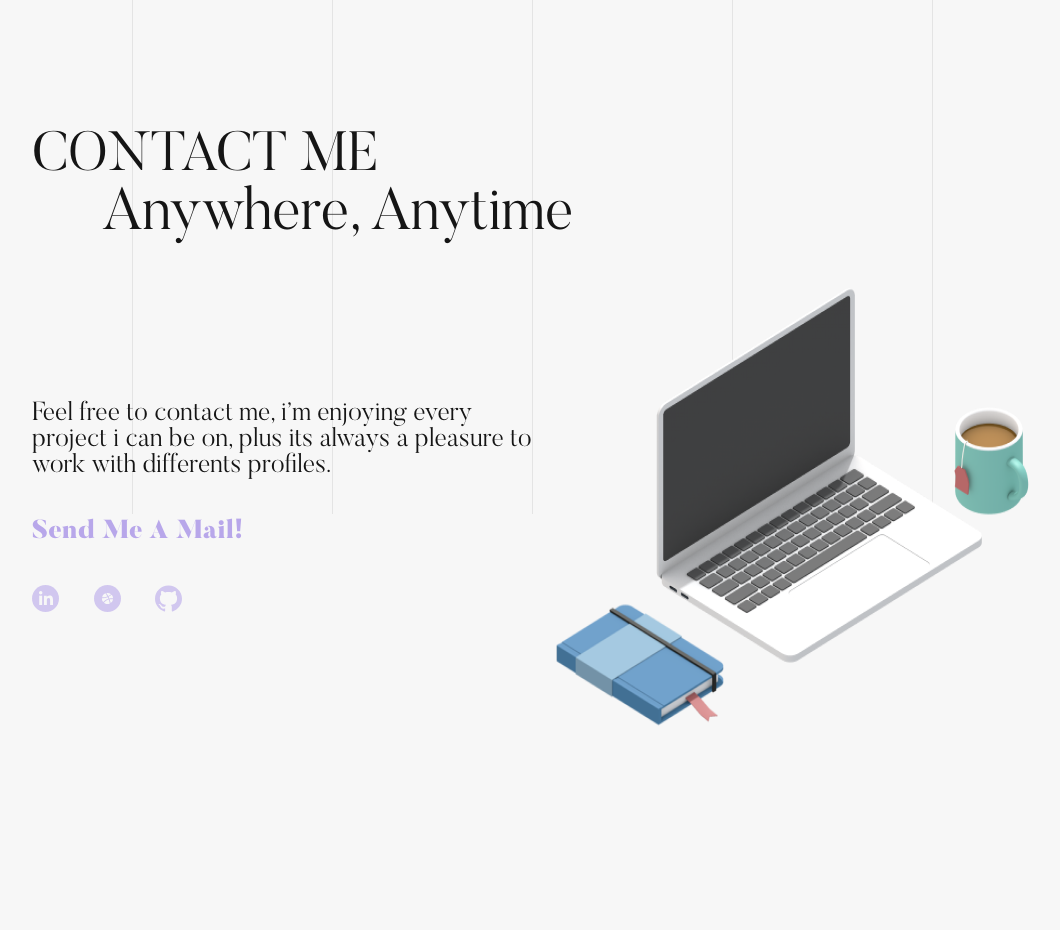
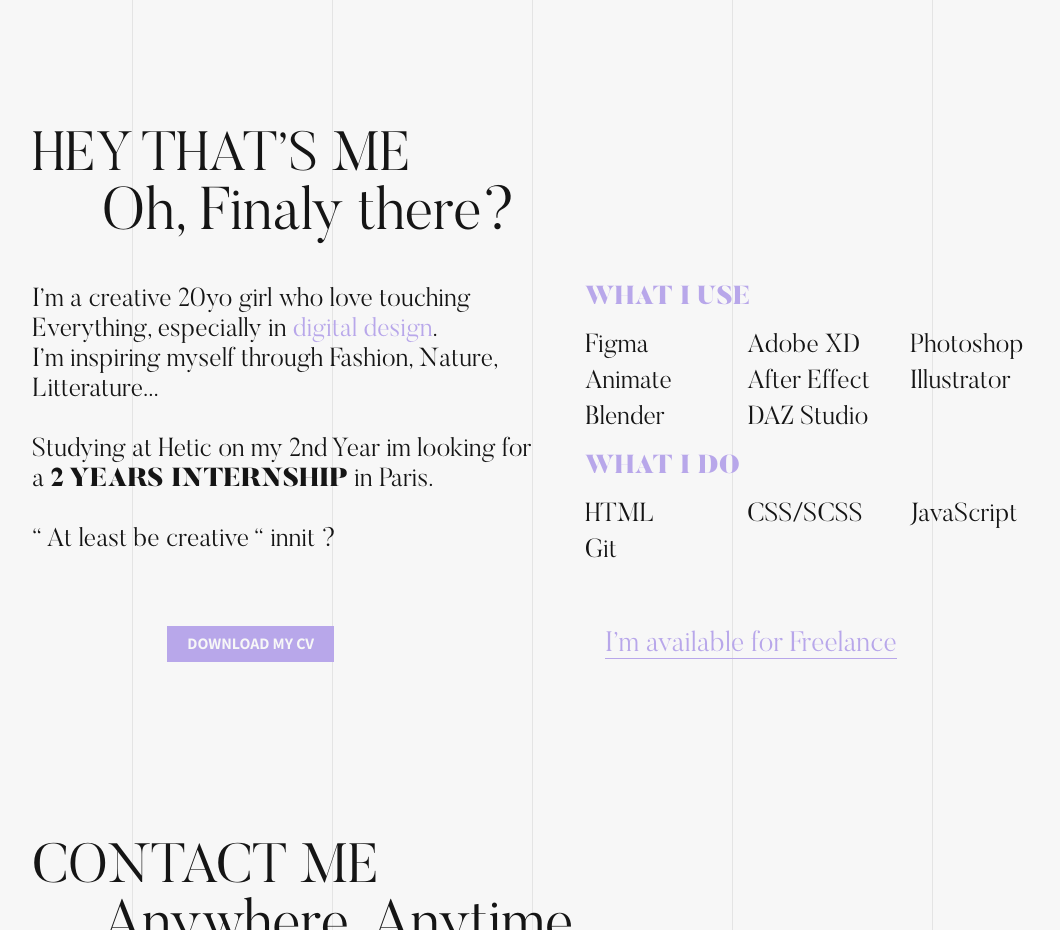
Before and after one commit to MaevaWolff/LinaBLIDI-portfolio, a React (Create React App) app: page / in a window 1280 px wide. Shown: the part 1480-2410 px from the top of the page, without its empty margins (108-1168 px from the left). Before the commit the page ends 2212 px from the top, so only its background shows below. Built offline with nearby package versions, Linux system fonts and the light colour scheme.

Commit message:
add about component section in home page

```diff
--- /dev/null
+++ b/src/components/HomeAbout/HomeAbout.component.jsx
@@ -0,0 +1,52 @@
+import React from 'react';
+
+export default function HomeAbout() {
+  return (
+    <div className='homeAbout'>
+      <h2 className='homeAbout__mainTitle'>HEY THAT’S ME</h2>
+      <h3 className='homeAbout__subTitle'>Oh, Finaly there?</h3>
+      <section className='homeAbout__infos'>
+        <p className='homeAbout__me'>
+          I’m a creative 20yo girl who love touching Everything, especially in
+          <span> digital design</span>. <br /> I’m inspiring myself through
+          Fashion, Nature, Litterature... <br /> <br /> Studying at Hetic on my
+          2nd Year im looking for a <em>2 yEARS INTERNSHIP</em> in Paris.
+          <br />
+          <br /> “ At least be creative “ innit ?
+        </p>
+        <div className='homeAbout__skills'>
+          <div className='homeAbout__container'>
+            <h3 className='homeAbout__what'>WHAT I USE</h3>
+            <div className='homeAbout__items'>
+              <p className='homeAbout__item'>Figma</p>
+              <p className='homeAbout__item'>Adobe XD</p>
+              <p className='homeAbout__item'>Photoshop</p>
+              <p className='homeAbout__item'>Animate</p>
+              <p className='homeAbout__item'>After Effect</p>
+              <p className='homeAbout__item'>Illustrator</p>
+              <p className='homeAbout__item'>Blender</p>
+              <p className='homeAbout__item'>DAZ Studio</p>
+            </div>
+          </div>
+          <div className='homeAbout__container'>
+            <h3 className='homeAbout__what'>WHAT I DO</h3>
+            <div className='homeAbout__items'>
+              <p className='homeAbout__item'>HTML</p>
+              <p className='homeAbout__item'>CSS/SCSS</p>
+              <p className='homeAbout__item'>JavaScript</p>
+              <p className='homeAbout__item'>Git</p>
+            </div>
+          </div>
+        </div>
+      </section>
+      <div className='homeAbout__available'>
+        <a className='homeAbout__cv' href='/'>
+          DOWNLOAD MY CV
+        </a>
+        <a className='homeAbout__freelance' href='/'>
+          I’m available for Freelance
+        </a>
+      </div>
+    </div>
+  );
+}
--- /dev/null
+++ b/src/components/HomeAbout/HomeAbout.scss
@@ -0,0 +1,113 @@
+.homeAbout {
+  width: 100%;
+  margin-top: 70px;
+  @include medium {
+    margin-top: 125px;
+  }
+  @include large {
+    margin-top: 180px;
+  }
+  &__mainTitle {
+    font-size: 30px;
+    text-transform: uppercase;
+    @include medium {
+      font-size: 45px;
+    }
+    @include large {
+      font-size: 55px;
+    }
+  }
+  &__subTitle {
+    margin-left: 70px;
+    font-size: 25px;
+    @include medium {
+      font-size: 40px;
+    }
+    @include large {
+      font-size: 60px;
+    }
+  }
+  &__infos {
+    display: flex;
+    flex-direction: column;
+    margin-top: 40px;
+    font-size: 14px;
+    @include medium {
+      flex-direction: row;
+      justify-content: space-between;
+      font-size: 20px;
+    }
+    @include large {
+      font-size: 26px;
+    }
+  }
+  &__me {
+    em {
+      font-weight: 800;
+      text-transform: uppercase;
+    }
+    span {
+      color: var(--primary-color);
+    }
+    @include medium {
+      width: 50%;
+
+      line-height: 30px;
+    }
+  }
+  &__skills {
+    margin-top: 20px;
+    @include medium {
+      margin-top: 0;
+    }
+  }
+  &__items {
+    display: grid;
+    grid-template-columns: 1fr 1fr 1fr;
+    grid-gap: 10px 20px;
+    margin-top: 10px;
+    margin-bottom: 10px;
+    @include medium {
+      grid-gap: 10px 40px;
+      margin: 5% 0;
+    }
+  }
+  &__what {
+    font-weight: 800;
+    color: var(--primary-color);
+  }
+  &__available {
+    display: flex;
+    margin-top: 4%;
+    flex-direction: column;
+    justify-content: center;
+
+    align-items: center;
+    @include medium {
+      flex-direction: row;
+      justify-content: space-around;
+    }
+  }
+  &__cv {
+    background-color: var(--primary-color);
+    font-family: Assistant;
+    font-weight: 600;
+    color: var(--neutral-white);
+    padding: 5px 5px;
+    width: fit-content;
+
+    @include medium {
+      padding: 10px 20px;
+    }
+  }
+  &__freelance {
+    color: var(--primary-color);
+    border-bottom: 1px solid var(--primary-color);
+    width: fit-content;
+    margin-top: 15px;
+    @include medium {
+      font-size: 28px;
+      margin: 0;
+    }
+  }
+}
--- a/src/pages/HomePage/Home.page.jsx
+++ b/src/pages/HomePage/Home.page.jsx
@@ -4,6 +4,7 @@ import MetaTag from '../../components/MetaTag/MetaTag.component';
 import GridsBackground from '../../components/GridsBackground/GridsBackground.component';
 import HomeHero from '../../components/HomeHero/HomeHero.component';
 import HomeWorks from '../../components/HomeWorks/HomeWorks.component';
+import HomeAbout from '../../components/HomeAbout/HomeAbout.component';
 import HomeContact from '../../components/HomeContact/HomeContact.component';
 
 export default function HomePage() {
@@ -13,6 +14,7 @@ export default function HomePage() {
       <GridsBackground />
       <HomeHero />
       <HomeWorks />
+      <HomeAbout />
       <HomeContact />
     </div>
   );
--- a/src/scss/fonts.scss
+++ b/src/scss/fonts.scss
@@ -32,3 +32,9 @@
   font-weight: 400;
   font-style: normal;
 }
+@font-face {
+  font-family: 'Assistant';
+  src: url('../assets/fonts/Assistant/Assistant-Bold.ttf');
+  font-weight: 600;
+  font-style: normal;
+}
--- a/src/scss/styles.scss
+++ b/src/scss/styles.scss
@@ -15,10 +15,12 @@
 @import '../components/GridsBackground/GridsBackground';
 @import '../components/HomeHero/HomeHero';
 @import '../components/HomeWorks/HomeWorks';
+@import '../components/HomeAbout/HomeAbout';
+@import '../components/HomeContact/HomeContact';
+
 @import '../components/Spotify/Spotify';
 @import '../pages/HomePage/Home';
 @import '../components/WorksHero/WorksHero';
-@import '../components/HomeContact/HomeContact';
 @import '../components/WorksDetails/WorksDetails';
 @import '../components/WorksImages/WorksImages';
 @import '../components/WorksOther/WorksOther';
```
